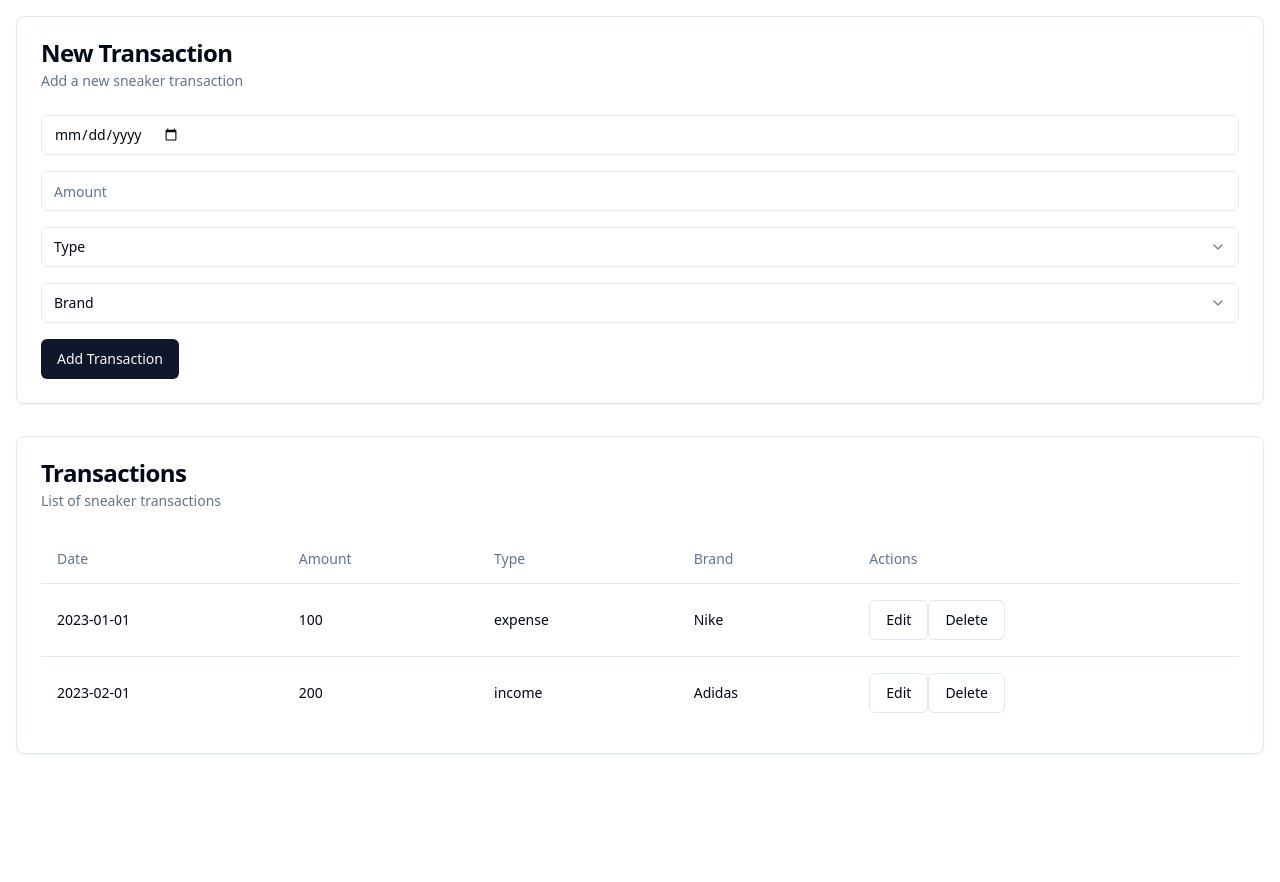
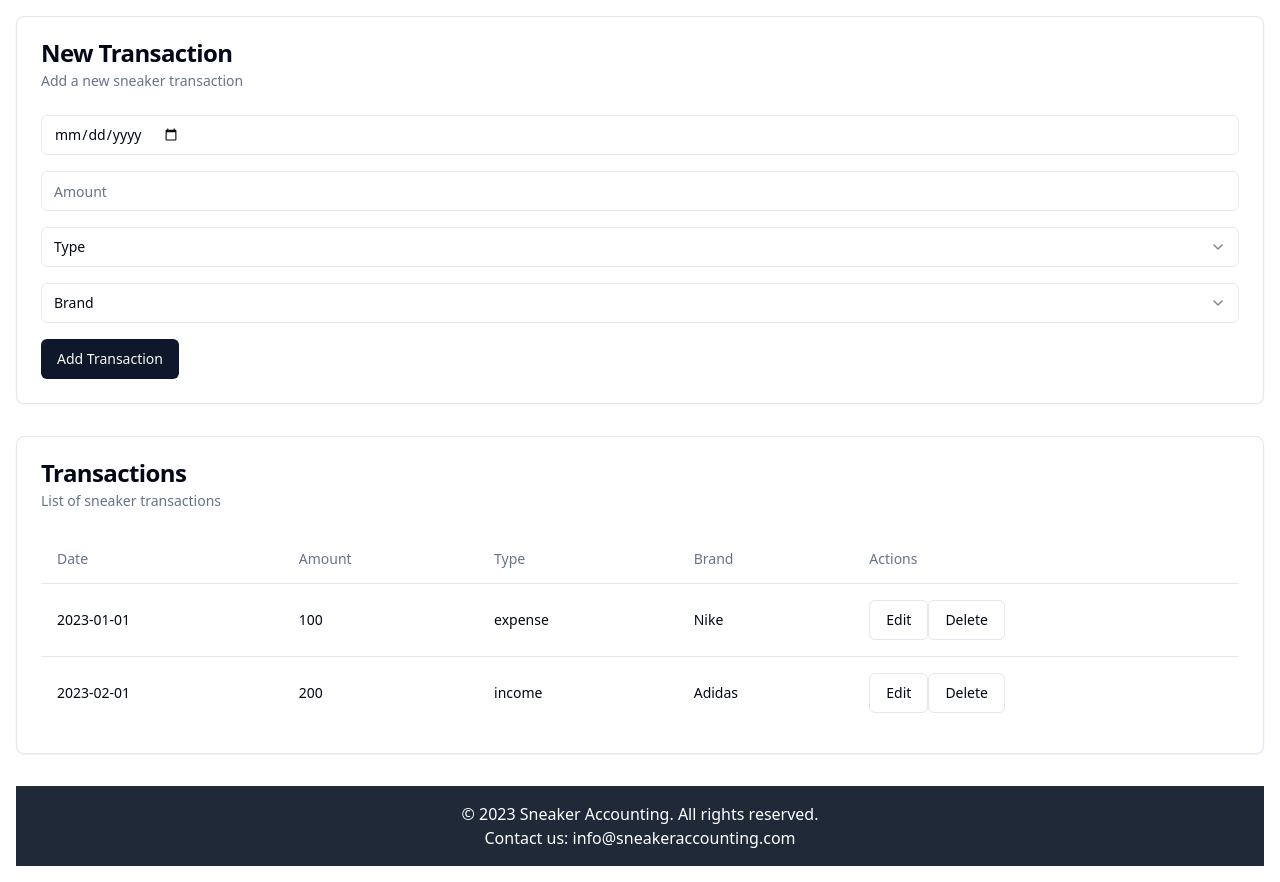
Before and after one commit to GPT-Engineer-App-Dev/sole-transaction-manager, a React (Vite) app: page / in a window 1280 px wide. Before the commit the page ends 800 px from the top, so only its background shows below. Built offline with nearby package versions, Linux system fonts and the light colour scheme.

Commit message:
Added footer component to the sneaker accounting application.

```diff
--- /dev/null
+++ b/src/components/ui/footer.jsx
@@ -0,0 +1,12 @@
+import React from 'react';
+
+export const Footer = () => {
+  return (
+    <footer className="bg-gray-800 text-white py-4 mt-8">
+      <div className="container mx-auto text-center">
+        <p>&copy; 2023 Sneaker Accounting. All rights reserved.</p>
+        <p>Contact us: info@sneakeraccounting.com</p>
+      </div>
+    </footer>
+  );
+};
--- a/src/pages/Index.jsx
+++ b/src/pages/Index.jsx
@@ -11,6 +11,7 @@ import { Input } from "@/components/ui/input";
 import { Select, SelectContent, SelectItem, SelectTrigger, SelectValue } from "@/components/ui/select";
 import { Table, TableBody, TableCell, TableHeader, TableHead, TableRow } from "@/components/ui/table";
 import { Dialog, DialogContent, DialogHeader, DialogTitle, DialogTrigger } from "@/components/ui/dialog";
+import { Footer } from "@/components/ui/footer";
 
 const Index = () => {
   const [transactions, setTransactions] = useState([
@@ -184,6 +185,7 @@ const Index = () => {
           </CardContent>
         </Card>
       </div>
+      <Footer />
     </div>
   );
 };
```
